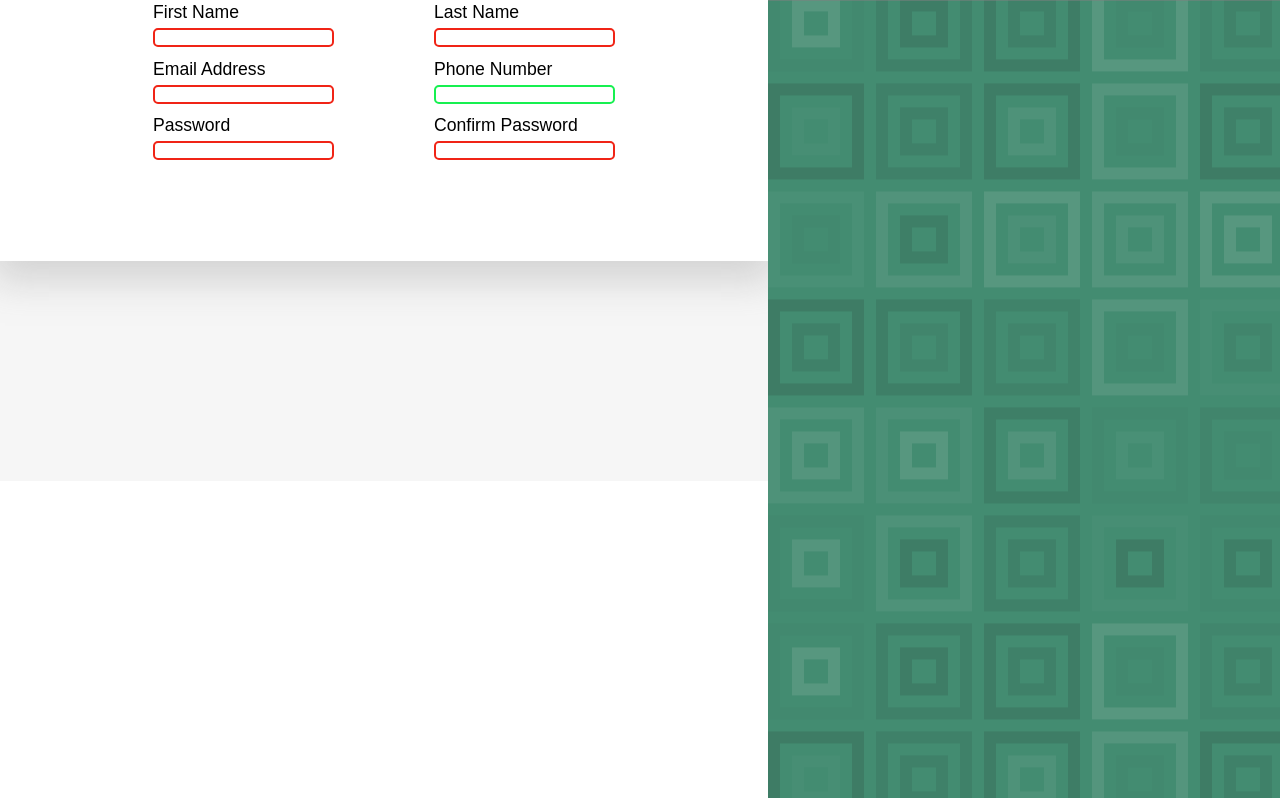
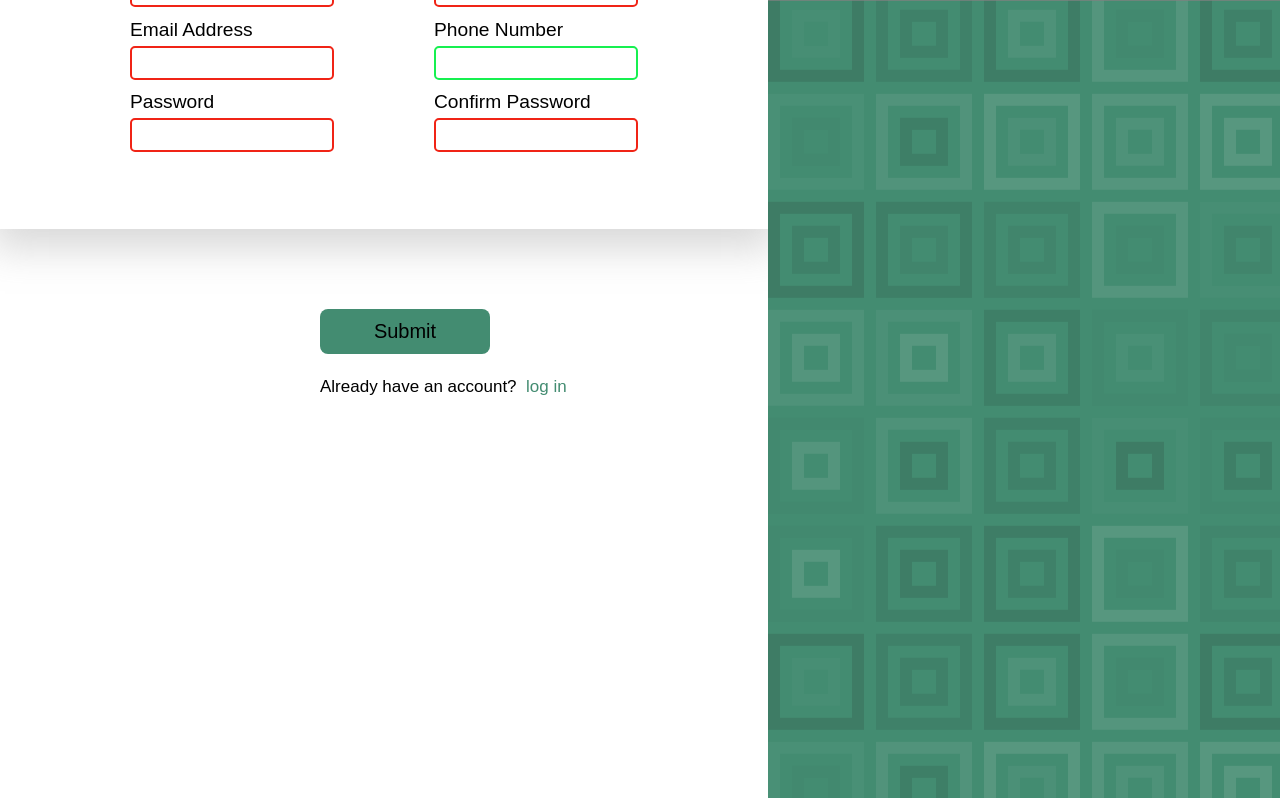
Before and after one commit to Nyle-Blake/Sign-up-Form, a plain HTML site: page index.html in a window 1280 px wide. Shown: the part 319-1117 px from the top of the page. Drawn offline with Linux system fonts and the light colour scheme; a web font is replaced by a local one.

Commit message:
Add submit & log in button, Add transparent header over background-img

```diff
--- a/index.html
+++ b/index.html
@@ -16,7 +16,7 @@
   <body>
 
     <div class="form-container">
-      <form action="post">
+      <form class="question-form" action="post">
         <fieldset>
           <div>
             <label for="first-name">First Name</label>
@@ -49,6 +49,10 @@
 
         </fieldset>
       </form>
+      <div class="other-btns">
+        <input type="submit">
+        <p>Already have an account? &nbsp<a class="log-in">log in</a></p>
+      </div>
     </div>
 
     <div class="title-container"></div>
--- a/style.css
+++ b/style.css
@@ -10,6 +10,15 @@ body {
   overflow: hidden;
 }
 
+a {
+  color: #438c71;
+  cursor: pointer;
+}
+
+a:active, a:hover {
+  text-decoration: underline;
+}
+
 fieldset:first-child {
   margin-top: 1.5%;
 }
@@ -20,7 +29,8 @@ fieldset {
   gap: 100px;
   margin-bottom: 1.5%
 }
-form {
+
+.question-form {
   background-color: white;
   width: 60vw;
   height: 45vh;
@@ -28,27 +38,28 @@ form {
   flex-direction: column;
   justify-content: center;
   align-items: center;
-  /* padding-right: 20vw; */
-  /* -webkit-box-shadow: 0px 5px 13px 8px rgba(0,0,0,0.46);
-  box-shadow: 0px 5px 13px 8px rgba(0,0,0,0.46); */
   -webkit-box-shadow: 0px 12px 37px 8px rgba(145,145,145,0.35);
   box-shadow: 0px 12px 37px 8px rgba(145,145,145,0.35);
 }
 
 label {
-  font-size: 1.1rem;
+  font-size: 1.2rem;
 }
 
-input {
+.question-form input {
+  width: 200px;
+  height: 30px;
   border-radius: 5px;
   border: 2px solid #000;
+  font-size: 18px;
+  font-weight: 0;
 }
 
-input:invalid {
+.question-form input:invalid {
   border: 2px solid #f02416;
 }
 
-input:valid {
+.question-form input:valid {
   border: 2px solid #16f050;
 }
 
@@ -68,10 +79,42 @@ fieldset > div {
 
 .form-container {
   width: 60vw;
-  background-color: #f6f6f6;
+  padding-top: 5%
+}
+
+.other-btns {
+  /* border: 2px solid black; */
+  width: 60vw;
+  height: 14vh;
+  padding-top: 80px;
+  padding-left: 640px;
+}
+
+.other-btns > input {
+  width: 170px;
+  height: 45px;
+  background-color: #438c71;
+  border: none;
+  border-radius: 8px;
+  font-size: 20px;
+  cursor: pointer;
+  margin-bottom: 3%;
+}
+
+.other-btns > input:active {
+    background: #e5e5e5;
+    -webkit-box-shadow: inset 0px 0px 5px #c1c1c1;
+       -moz-box-shadow: inset 0px 0px 5px #c1c1c1;
+            box-shadow: inset 0px 0px 5px #c1c1c1;
+     outline: none;
+}
+
+.other-btns p {
+  font-size: 17px;
 }
 
 .title-container {
+  overflow: hidden;
   position: absolute;
   width: 40vw;
   height: calc(100vh + 600px);
@@ -79,7 +122,7 @@ fieldset > div {
   left: 60vw;
   background-image: url(images/geopattern.png);
   background-repeat: repeat;
-  animation: background-move 8s infinite;
+  animation: background-scroll 15s infinite;
 }
 
 .title-header {
@@ -91,7 +134,7 @@ fieldset > div {
   right: 0;
   width: 40vw;
   height: 10vh;
-  opacity: 0.5;
+  opacity: 0.7;
   background-color: grey;
 }
 
@@ -105,16 +148,12 @@ fieldset > div {
   opacity: 1;
 }
 
-.title {
-  opacity: 1;
-}
-
 .title > img {
   width: 50px;
   margin-left: 30px;
 }
 
-@keyframes background-move {
+@keyframes background-scroll {
   100% {
     translate: 0 300px;
   }
```
